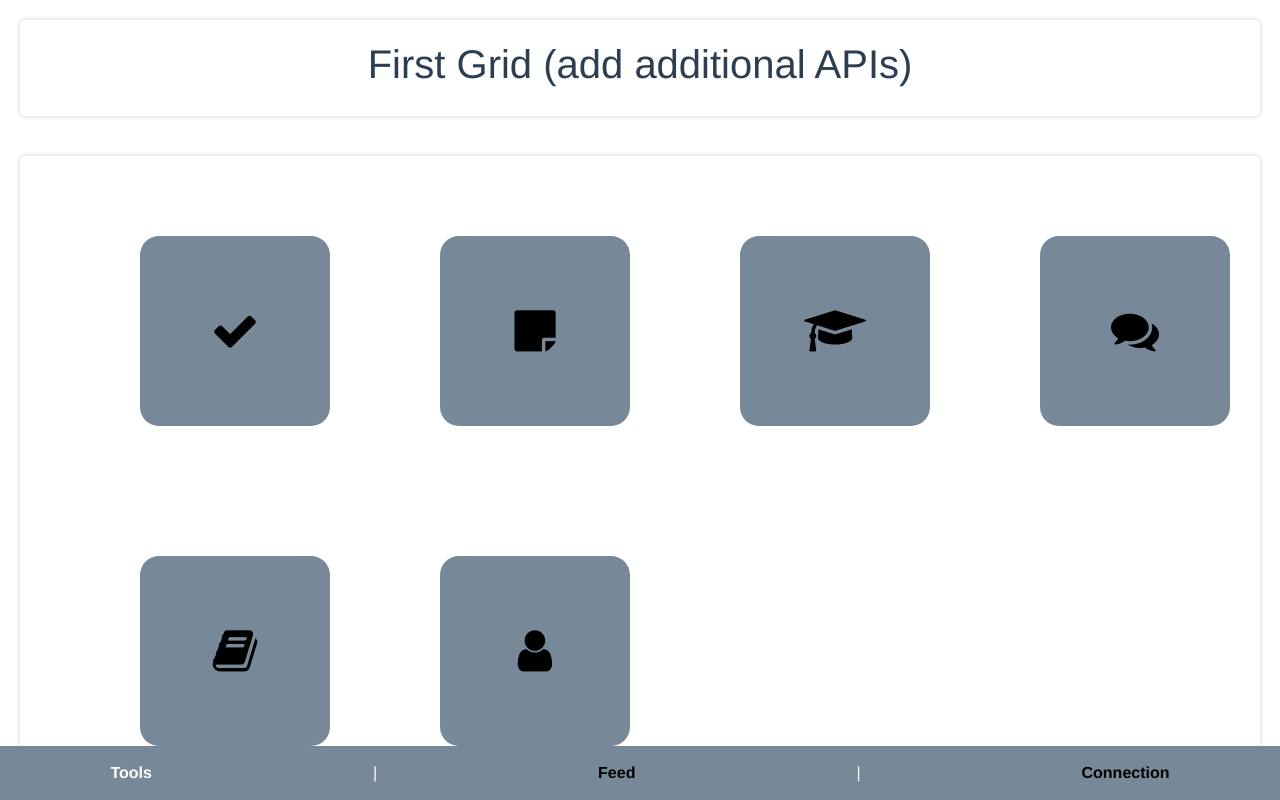
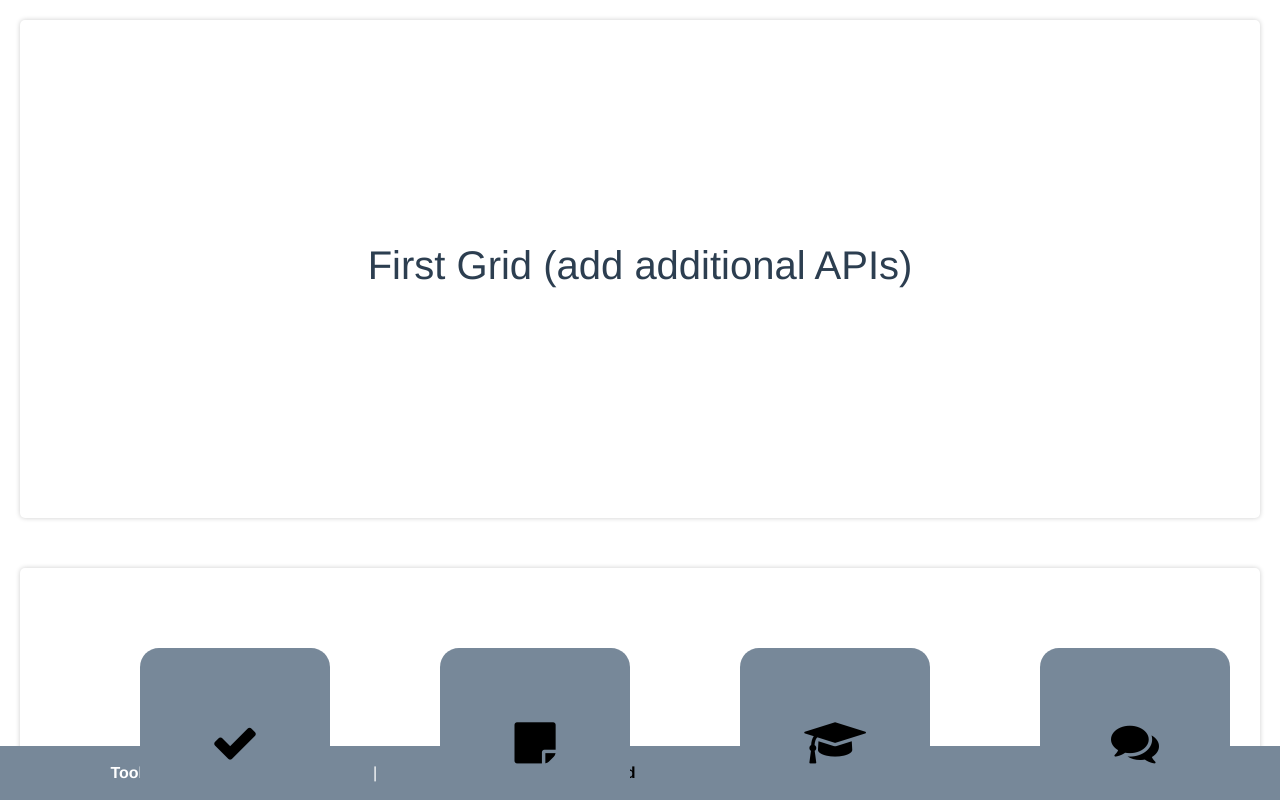
Before and after one commit to bhathiknk/socialmedia-webapp, a Vue app: page / in a window 1280 px wide. Shown: the top 800 px of the page. Built offline with nearby package versions, Linux system fonts and the light colour scheme.

Commit message:
fixed Prifile.vue and CircularButton.vue Bugs

```diff
--- a/src/views/Profile.vue
+++ b/src/views/Profile.vue
@@ -3,9 +3,9 @@
     <div class="profile">
 
       <!-- First horizontal grid -->
-      <div class="horizontal-grid ">
+      <div class="horizontal-grid">
         <!-- First grid content -->
-        <div class="grid-item">
+        <div class="grid-item larger-grid">
           <!-- Content for the first grid -->
           <h1>First Grid (add additional APIs)</h1>
         </div>
@@ -116,9 +116,22 @@ export default {
   display: flex;
   flex-direction: row;
   justify-content: space-between;
-
 }
 
+.grid-space {
+  height: 10px;
+}
+
+/*Handling first Grid*/
+.larger-grid {
+  width: 290px;
+  height: 498px;
+  margin-top: 60px;
+  border-radius: 10%;
+  display: flex;
+  justify-content: center;
+  align-items: center;
+}
 
 .circular-buttons {
   display: flex;
@@ -134,8 +147,6 @@ export default {
   border-radius: 5px;
   margin: 20px;
   box-shadow: 0 0 5px rgba(0, 0, 0, 0.2);
+
 }
-
-
-
 </style>
```
